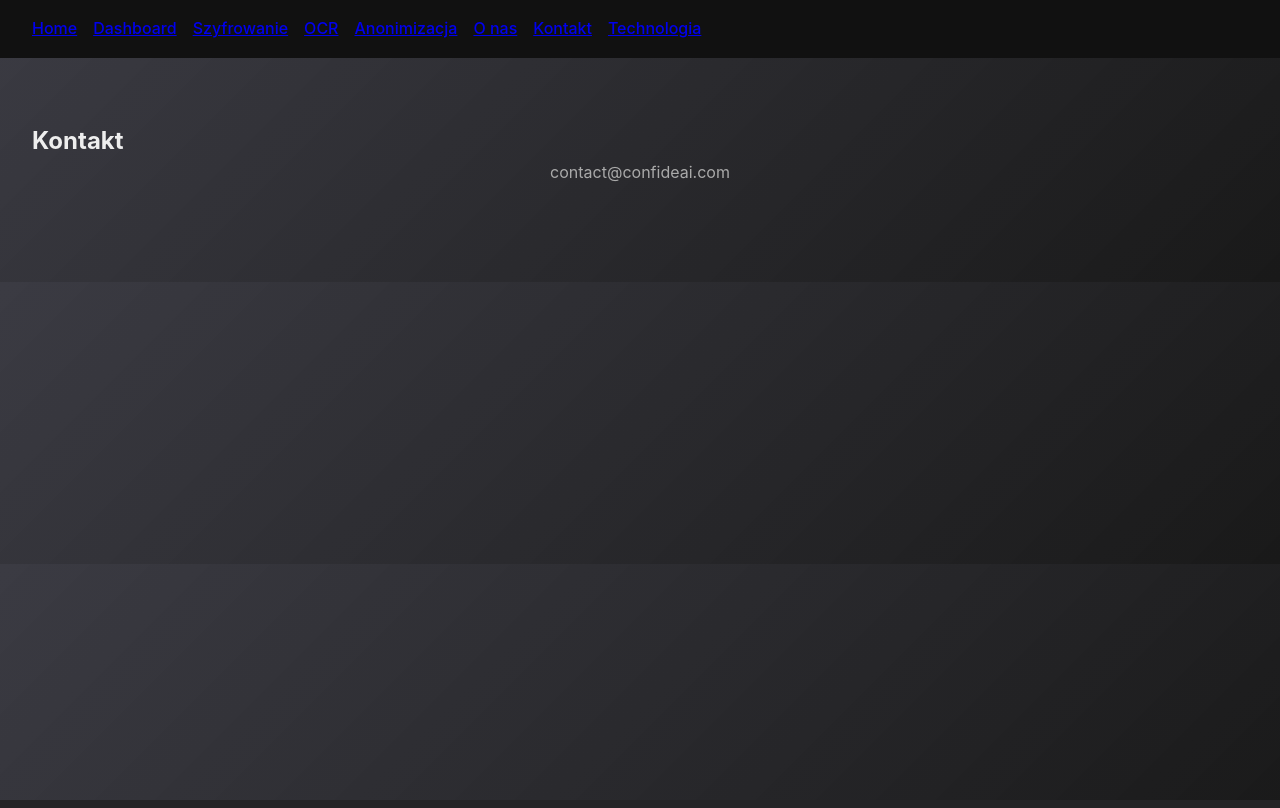
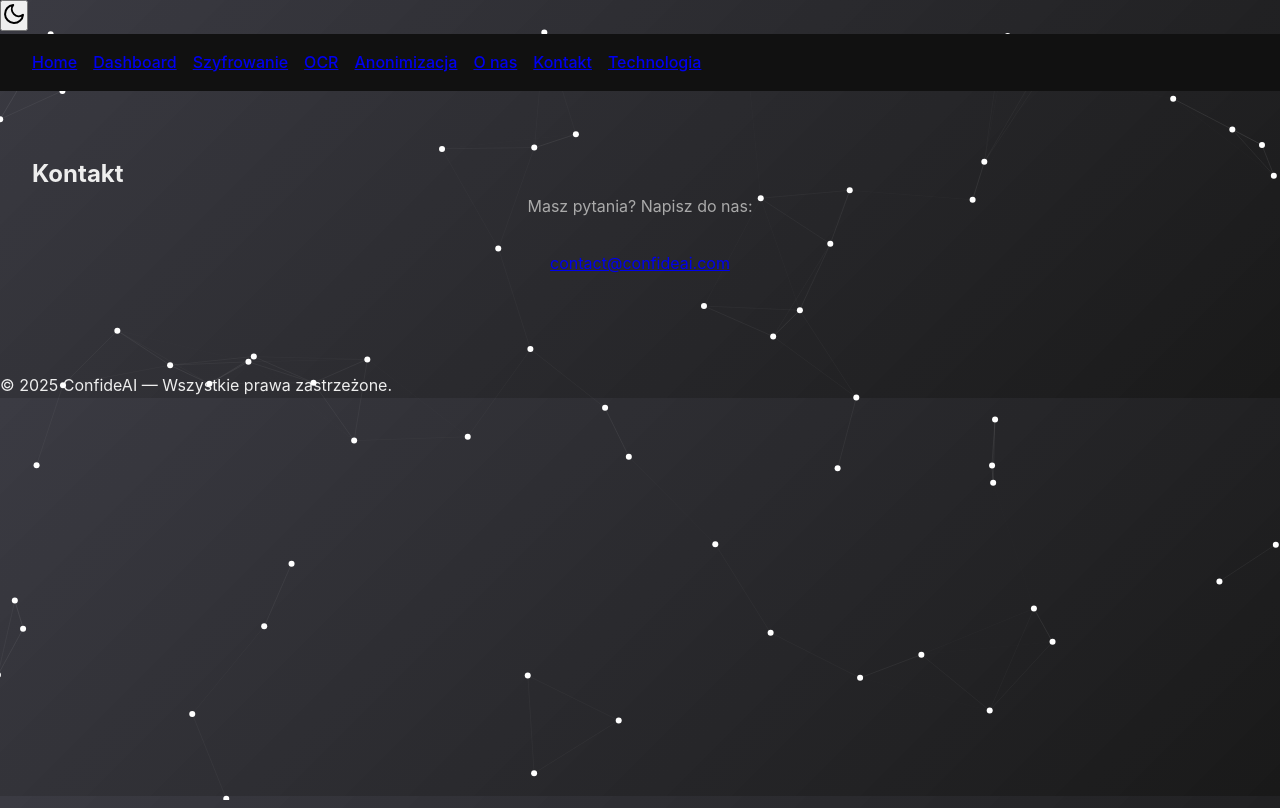
Before and after one commit to Pietr00ass/ConfideAI-i, a FastAPI app: page /contact in a window 1280 px wide. Run offline with FastAPI, Linux system fonts and the light colour scheme.

Commit message:
Update contact.html

```diff
--- a/templates/contact.html
+++ b/templates/contact.html
@@ -1,3 +1,11 @@
-<!DOCTYPE html>
-<html lang="pl"><head><meta charset="UTF-8"><link rel="stylesheet" href="/static/css/style.css"><title>Kontakt</title></head>
-<body>{% include "nav.html" %}<section class="section"><h1>Kontakt</h1><p>contact@confideai.com</p></section></body></html>
+{% extends "base.html" %}
+
+{% block title %}Kontakt – ConfideAI{% endblock %}
+
+{% block content %}
+  <section class="section" data-aos="fade-up">
+    <h1>Kontakt</h1>
+    <p>Masz pytania? Napisz do nas:</p>
+    <p><a href="mailto:contact@confideai.com" class="btn">contact@confideai.com</a></p>
+  </section>
+{% endblock %}
```
